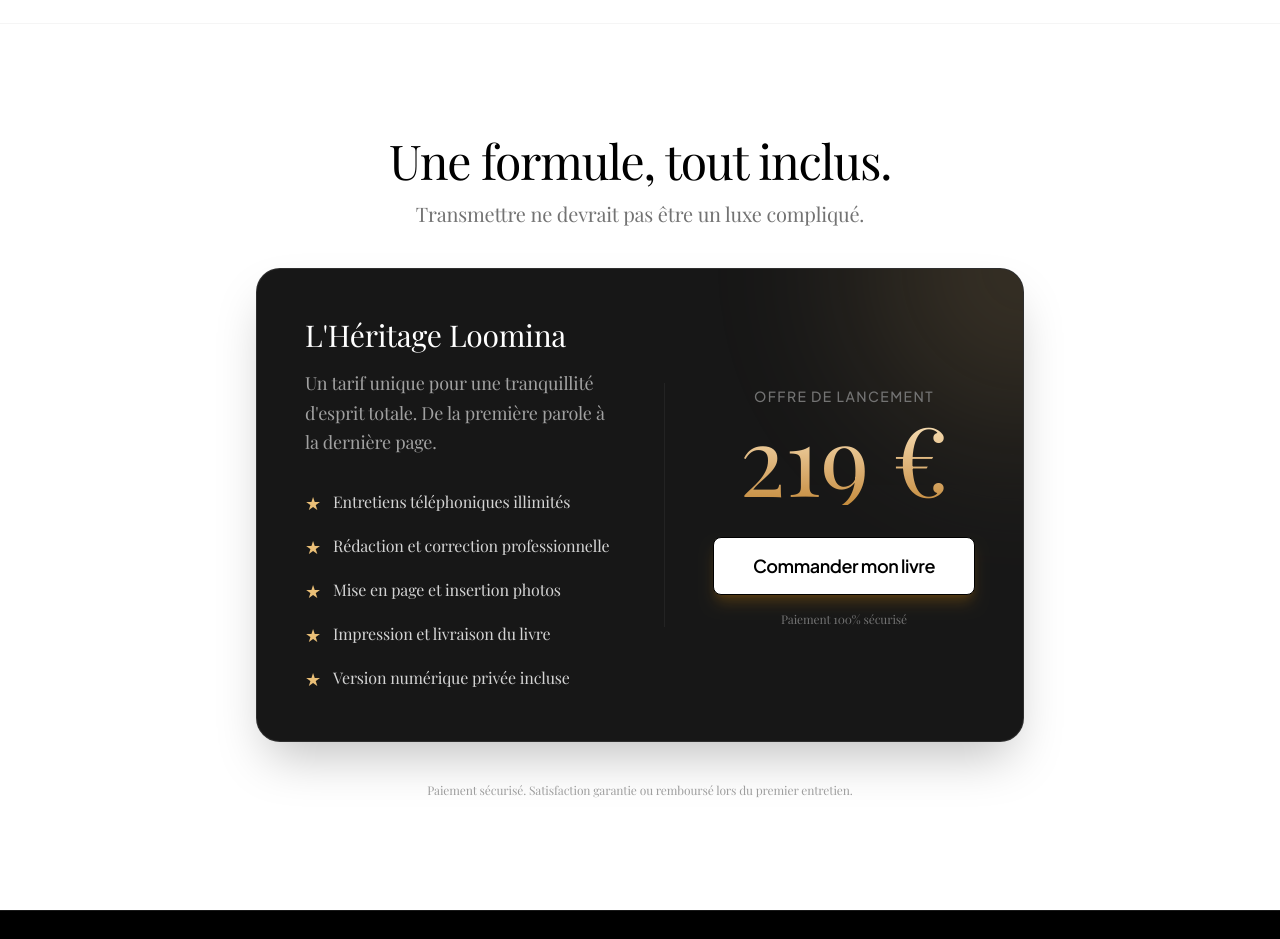
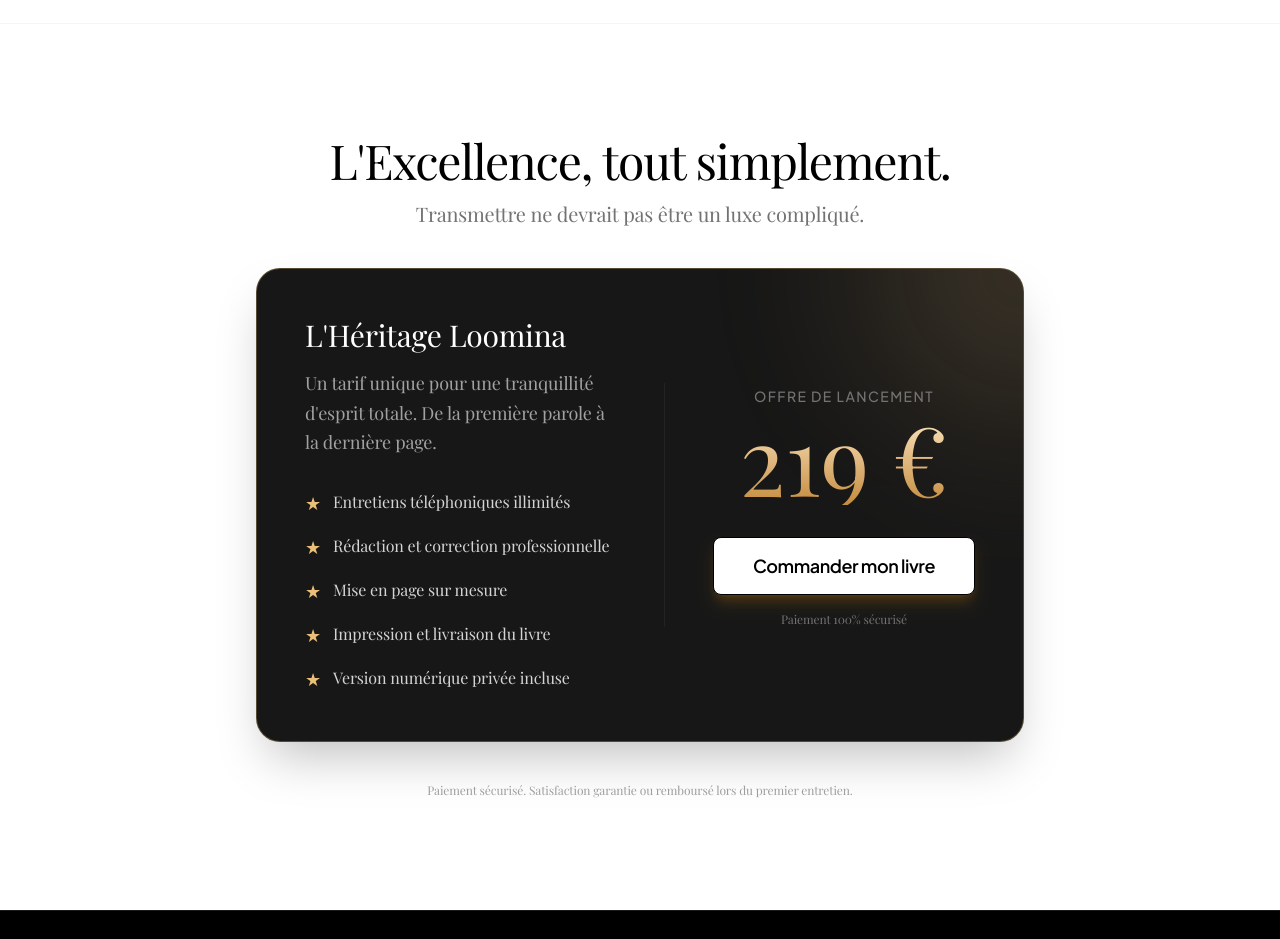
Before and after one commit to solalchetrit/loomina, a Next.js app: page / in a window 1280 px wide. Shown: the part 2540-3479 px from the top of the page. Built offline with nearby package versions, Linux system fonts and the light colour scheme; a web font is replaced by a local one.

Commit message:
Refine pricing: new title, content update, golden border

```diff
--- a/app/page.tsx
+++ b/app/page.tsx
@@ -52,11 +52,11 @@ export default function Home() {
           <div className="mx-auto max-w-3xl text-center space-y-10">
 
             <div className="space-y-4">
-              <h2 className="text-4xl md:text-5xl font-bold tracking-tight">Une formule, tout inclus.</h2>
+              <h2 className="text-4xl md:text-5xl font-bold tracking-tight">L'Excellence, tout simplement.</h2>
               <p className="text-xl text-neutral-500">Transmettre ne devrait pas être un luxe compliqué.</p>
             </div>
 
-            <div className="bg-neutral-900 rounded-3xl p-8 md:p-12 relative overflow-hidden border border-white/10 shadow-2xl">
+            <div className="bg-neutral-900 rounded-3xl p-8 md:p-12 relative overflow-hidden border border-[var(--loomina-amber)]/30 shadow-2xl shadow-[var(--loomina-amber)]/5">
               {/* Glow Effect Top Right */}
               <div className="absolute top-0 right-0 w-[500px] h-[500px] bg-[radial-gradient(circle_at_center,_var(--loomina-amber)_0%,_transparent_70%)] opacity-20 blur-3xl pointer-events-none -translate-y-1/2 translate-x-1/2"></div>
 
@@ -69,12 +69,26 @@ export default function Home() {
                   </div>
 
                   <ul className="space-y-4 text-neutral-300">
-                    {offer.highlights.map((item) => (
-                      <li key={item} className="flex items-start gap-3">
-                        <span className="text-[var(--loomina-amber)] text-lg">★</span>
-                        <span className="flex-1">{item}</span>
-                      </li>
-                    ))}
+                    <li className="flex items-start gap-3">
+                      <span className="text-[var(--loomina-amber)] text-lg">★</span>
+                      <span className="flex-1">Entretiens téléphoniques illimités</span>
+                    </li>
+                    <li className="flex items-start gap-3">
+                      <span className="text-[var(--loomina-amber)] text-lg">★</span>
+                      <span className="flex-1">Rédaction et correction professionnelle</span>
+                    </li>
+                    <li className="flex items-start gap-3">
+                      <span className="text-[var(--loomina-amber)] text-lg">★</span>
+                      <span className="flex-1">Mise en page sur mesure</span>
+                    </li>
+                    <li className="flex items-start gap-3">
+                      <span className="text-[var(--loomina-amber)] text-lg">★</span>
+                      <span className="flex-1">Impression et livraison du livre</span>
+                    </li>
+                    <li className="flex items-start gap-3">
+                      <span className="text-[var(--loomina-amber)] text-lg">★</span>
+                      <span className="flex-1">Version numérique privée incluse</span>
+                    </li>
                   </ul>
                 </div>
 
```
